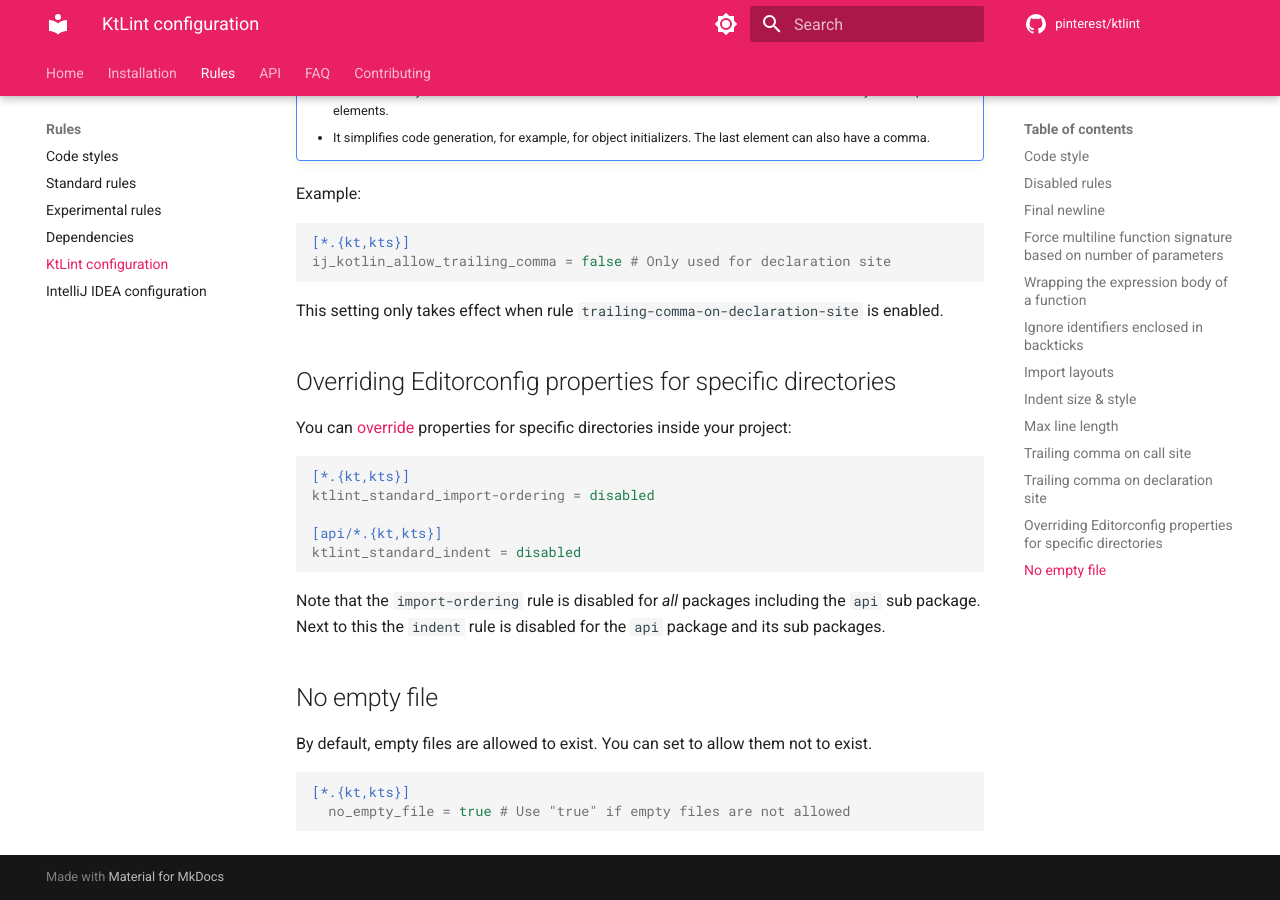
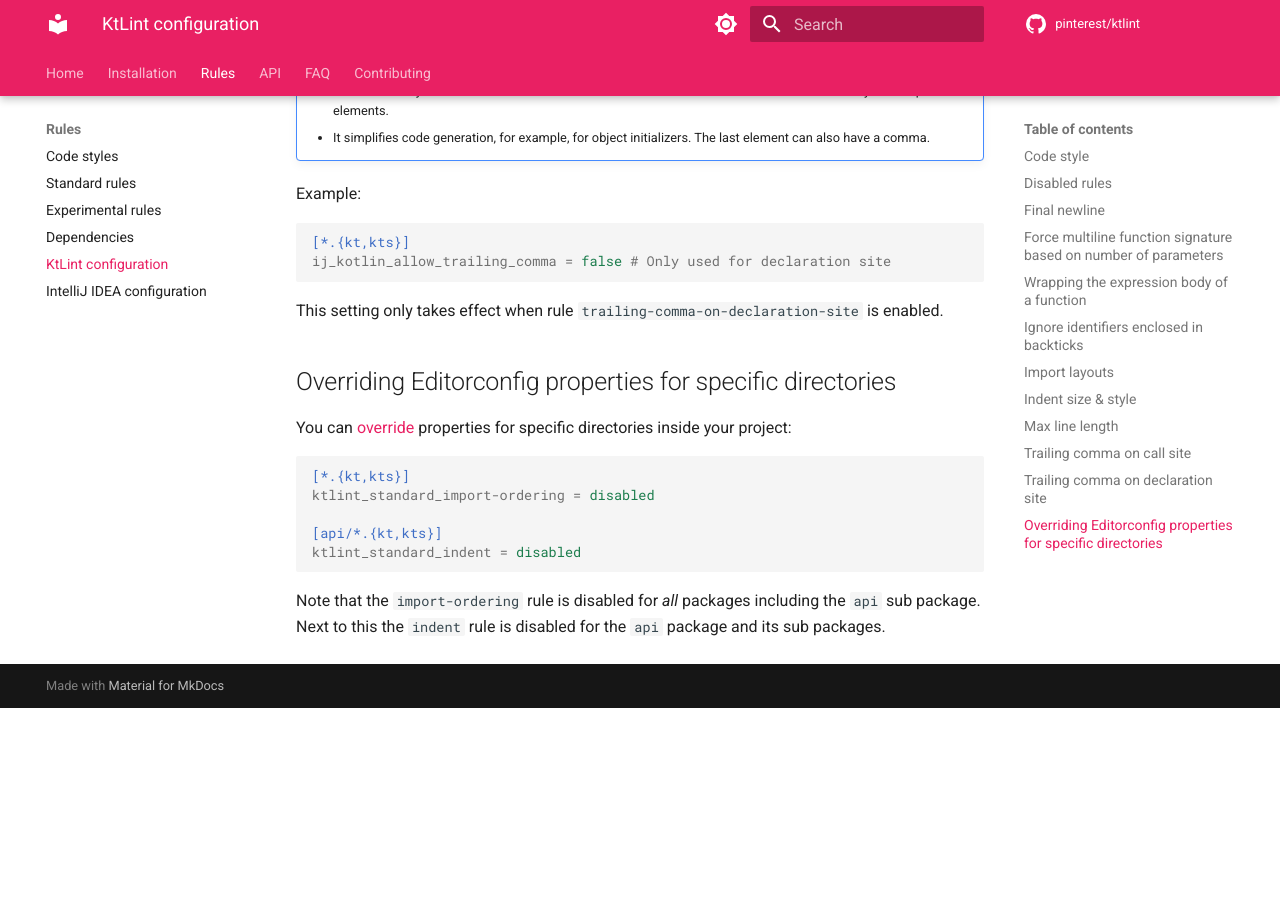
Before and after one commit to pinterest/ktlint, an MkDocs documentation site: the page built from docs/rules/configuration-ktlint.md, in a window 1280 px wide and 900 px high, scrolled down 6436 px. Built offline with MkDocs 1.6.1 and Material for MkDocs 9.7.7, drawn with Linux system fonts in a browser that asks for light colours; comment, search, counter and statistics services are not loaded; after the commit the page ends 7144 px from its top, so only the background shows below that.

Commit message:
Remove no empty files section in docs

````diff
--- a/docs/rules/configuration-ktlint.md
+++ b/docs/rules/configuration-ktlint.md
@@ -253,11 +253,3 @@ ktlint_standard_indent = disabled
 ```
 
 Note that the `import-ordering` rule is disabled for *all* packages including the `api` sub package. Next to this the `indent` rule is disabled for the `api` package and its sub packages.
-
-## No empty file
-
-By default, empty files are allowed to exist. You can set to allow them not to exist.
-```ini
-[*.{kt,kts}]
-  no_empty_file = true # Use "true" if empty files are not allowed
-```
````
Also changed, not shown: docs/rules/standard.md (+0 -4 lines).
